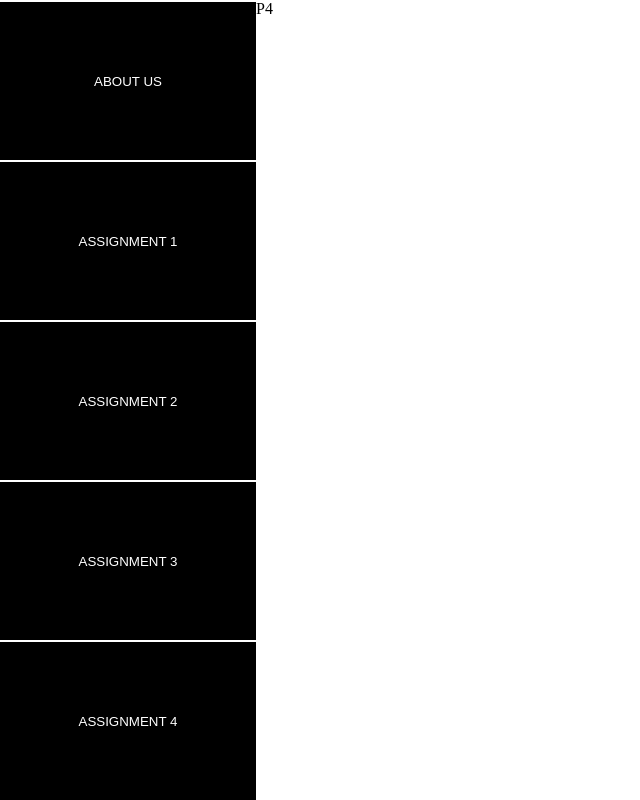
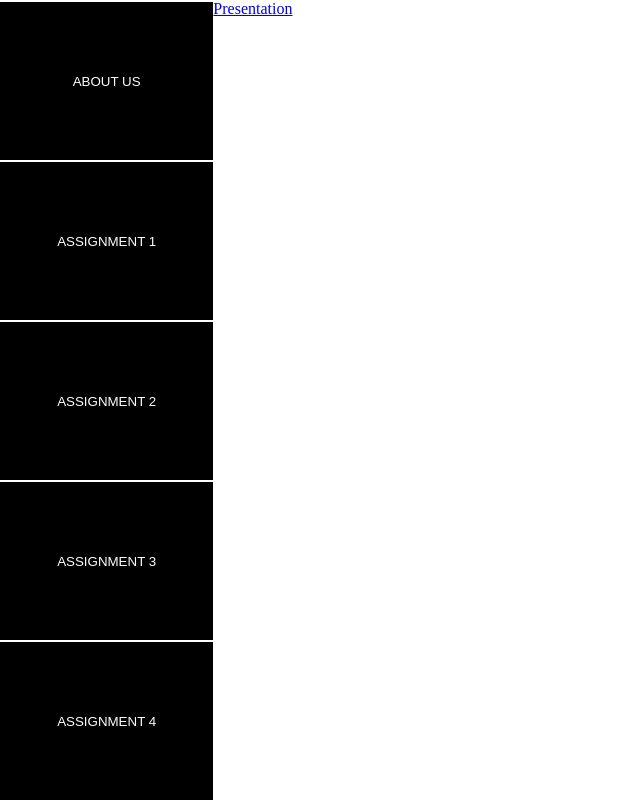
Before and after one commit to EECS4314/website, a React (Create React App) app: page /part_4 in a window 1280 px wide. Shown: the whole page, without its empty margins (0-640 px from the left). Built offline with nearby package versions, Linux system fonts and the light colour scheme.

Commit message:
p4 presentation

```diff
--- a/src/parts/part4.js
+++ b/src/parts/part4.js
@@ -1,7 +1,32 @@
 import React from "react";
+import styled from "styled-components";
+
+const Main = styled.div`
+  display: flex;
+  flex-direction: column;
+  height: 100%;
+  width: 100%;
+  padding: 0px;
+  margin: 0px;
+`;
 
 const Part4 = () => {
-    return <>P4</>;
+    return (
+        <Main>
+          <a
+            href="https://docs.google.com/presentation/d/1rfosUjGpQSAbKU2REbUL2CJqpPr2ebaQbxUhA8y_L9c/edit?usp=sharing"
+            target="_blank"
+          >
+            Presentation
+          </a>
+          {/* {<a
+            href="https://docs.google.com/document/d/1HQaXx8dyIUwy_VIbocgd7iI1uBicCUGJ8aW7UD9J8hQ/edit?usp=sharing"
+            target="_blank"
+          >
+            Report
+          </a>} */}
+        </Main>
+      );
 };
 
 export default Part4;
```
